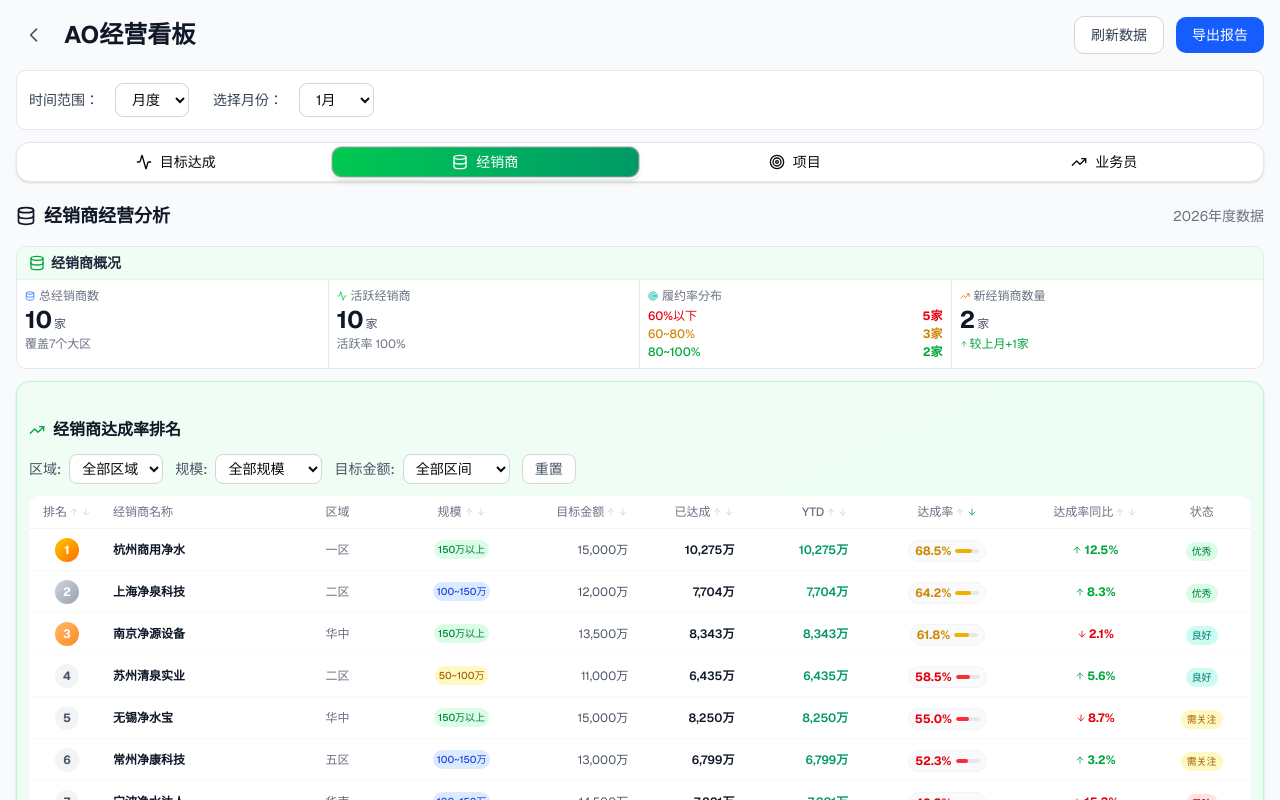
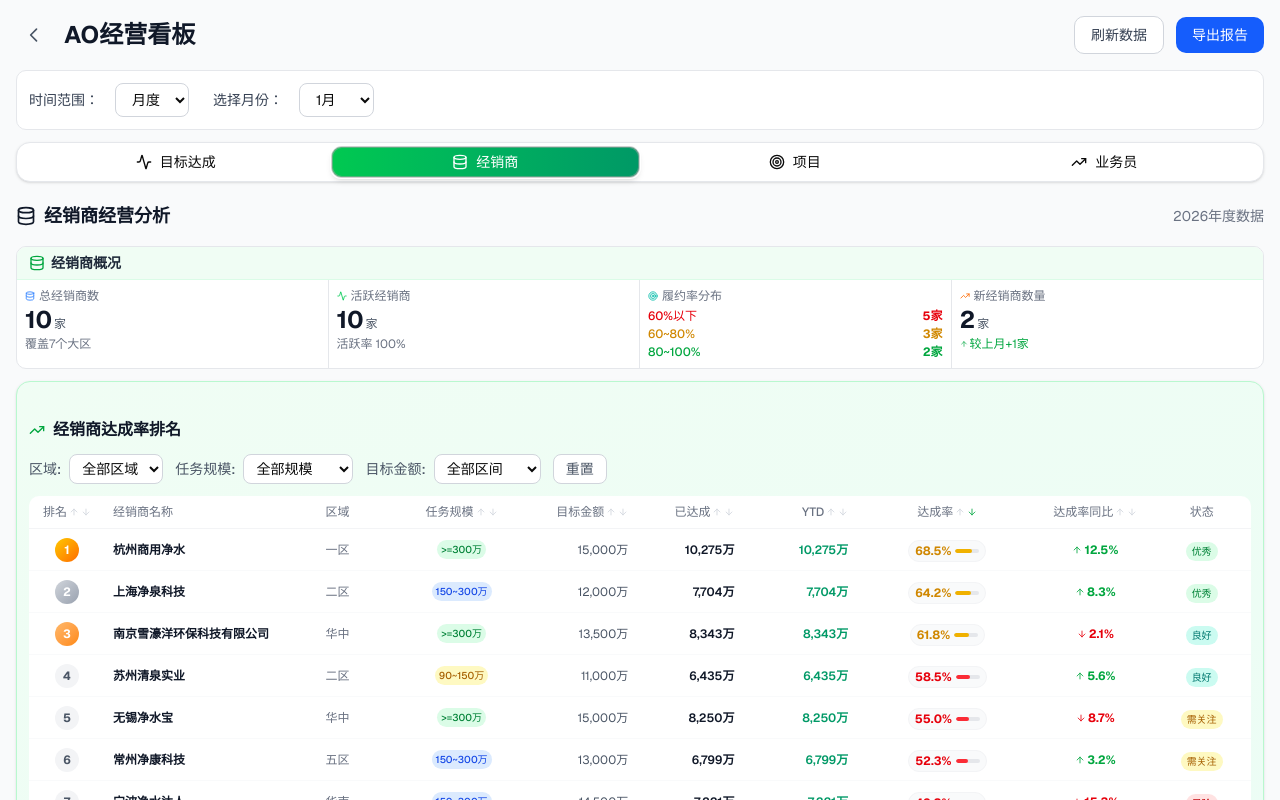
Before and after one commit to navylee1990/coze_jsc, a Next.js app: page /sales in a window 1280 px wide. Both pictures are taken after a click on the tab "经销商". Shown: the top 800 px of the page. Built offline with nearby package versions, Linux system fonts and the light colour scheme.

Commit message:
refactor: 修改经销商达成率排名规模区间和经销商名称

```diff
--- a/src/app/sales/page.tsx
+++ b/src/app/sales/page.tsx
@@ -285,16 +285,16 @@ const cityData = {
 
 // 经销商达成率排名数据
 const dealerAchievementRanking = [
-  { rank: 1, name: '杭州商用净水', target: 15000, completed: 10275, rate: 68.5, region: '一区', status: 'excellent', scale: '150万以上', yearOnYear: 12.5, ytd: 10275 },
-  { rank: 2, name: '上海净泉科技', target: 12000, completed: 7704, rate: 64.2, region: '二区', status: 'excellent', scale: '100~150万', yearOnYear: 8.3, ytd: 7704 },
-  { rank: 3, name: '南京净源设备', target: 13500, completed: 8343, rate: 61.8, region: '华中', status: 'good', scale: '150万以上', yearOnYear: -2.1, ytd: 8343 },
-  { rank: 4, name: '苏州清泉实业', target: 11000, completed: 6435, rate: 58.5, region: '二区', status: 'good', scale: '50~100万', yearOnYear: 5.6, ytd: 6435 },
-  { rank: 5, name: '无锡净水宝', target: 15000, completed: 8250, rate: 55.0, region: '华中', status: 'warning', scale: '150万以上', yearOnYear: -8.7, ytd: 8250 },
-  { rank: 6, name: '常州净康科技', target: 13000, completed: 6799, rate: 52.3, region: '五区', status: 'warning', scale: '100~150万', yearOnYear: 3.2, ytd: 6799 },
-  { rank: 7, name: '宁波净水达人', target: 14500, completed: 7221, rate: 49.8, region: '华南', status: 'danger', scale: '100~150万', yearOnYear: -15.3, ytd: 7221 },
-  { rank: 8, name: '合肥净源环保', target: 12000, completed: 5880, rate: 49.0, region: '华中', status: 'danger', scale: '50~100万', yearOnYear: -10.2, ytd: 5880 },
-  { rank: 9, name: '南昌净水通', target: 10000, completed: 4650, rate: 46.5, region: '西南', status: 'danger', scale: '50万以内', yearOnYear: -22.5, ytd: 4650 },
-  { rank: 10, name: '昆明净泉科技', target: 11000, completed: 4730, rate: 43.0, region: '西南', status: 'danger', scale: '50~100万', yearOnYear: -18.6, ytd: 4730 },
+  { rank: 1, name: '杭州商用净水', target: 15000, completed: 10275, rate: 68.5, region: '一区', status: 'excellent', scale: '>=300万', yearOnYear: 12.5, ytd: 10275 },
+  { rank: 2, name: '上海净泉科技', target: 12000, completed: 7704, rate: 64.2, region: '二区', status: 'excellent', scale: '150~300万', yearOnYear: 8.3, ytd: 7704 },
+  { rank: 3, name: '南京雪濠洋环保科技有限公司', target: 13500, completed: 8343, rate: 61.8, region: '华中', status: 'good', scale: '>=300万', yearOnYear: -2.1, ytd: 8343 },
+  { rank: 4, name: '苏州清泉实业', target: 11000, completed: 6435, rate: 58.5, region: '二区', status: 'good', scale: '90~150万', yearOnYear: 5.6, ytd: 6435 },
+  { rank: 5, name: '无锡净水宝', target: 15000, completed: 8250, rate: 55.0, region: '华中', status: 'warning', scale: '>=300万', yearOnYear: -8.7, ytd: 8250 },
+  { rank: 6, name: '常州净康科技', target: 13000, completed: 6799, rate: 52.3, region: '五区', status: 'warning', scale: '150~300万', yearOnYear: 3.2, ytd: 6799 },
+  { rank: 7, name: '宁波净水达人', target: 14500, completed: 7221, rate: 49.8, region: '华南', status: 'danger', scale: '150~300万', yearOnYear: -15.3, ytd: 7221 },
+  { rank: 8, name: '合肥净源环保', target: 12000, completed: 5880, rate: 49.0, region: '华中', status: 'danger', scale: '90~150万', yearOnYear: -10.2, ytd: 5880 },
+  { rank: 9, name: '南昌净水通', target: 10000, completed: 4650, rate: 46.5, region: '西南', status: 'danger', scale: '<90万', yearOnYear: -22.5, ytd: 4650 },
+  { rank: 10, name: '昆明净泉科技', target: 11000, completed: 4730, rate: 43.0, region: '西南', status: 'danger', scale: '90~150万', yearOnYear: -18.6, ytd: 4730 },
 ];
 
 // 城市经理数据（城市经理负责单个城市，目标应比区域目标小）
@@ -557,7 +557,7 @@ export default function SalesDashboard() {
 
       switch (dealerSortField) {
         case 'scale':
-          const scaleOrder = ['50万以内', '50~100万', '100~150万', '150万以上'];
+          const scaleOrder = ['<90万', '90~150万', '150~300万', '>=300万'];
           aVal = scaleOrder.indexOf(a.scale);
           bVal = scaleOrder.indexOf(b.scale);
           break;
@@ -1479,17 +1479,17 @@ export default function SalesDashboard() {
                       </select>
                     </div>
                     <div className="flex items-center gap-2">
-                      <span className="text-sm font-medium text-gray-600">规模:</span>
+                      <span className="text-sm font-medium text-gray-600">任务规模:</span>
                       <select
                         value={dealerScaleFilter}
                         onChange={(e) => setDealerScaleFilter(e.target.value)}
                         className="px-2 py-1 text-sm border border-gray-300 rounded-md focus:outline-none focus:ring-2 focus:ring-green-500 bg-white"
                       >
                         <option value="all">全部规模</option>
-                        <option value="50万以内">50万以内</option>
-                        <option value="50~100万">50~100万</option>
-                        <option value="100~150万">100~150万</option>
-                        <option value="150万以上">150万以上</option>
+                        <option value="<90万">&lt;90万</option>
+                        <option value="90~150万">90~150万</option>
+                        <option value="150~300万">150~300万</option>
+                        <option value=">=300万">&gt;=300万</option>
                       </select>
                     </div>
                     <div className="flex items-center gap-2">
@@ -1539,17 +1539,17 @@ export default function SalesDashboard() {
                       </select>
                     </div>
                     <div className="flex items-center gap-2">
-                      <span className="text-xs font-medium text-gray-600 whitespace-nowrap">规模:</span>
+                      <span className="text-xs font-medium text-gray-600 whitespace-nowrap">任务规模:</span>
                       <select
                         value={dealerScaleFilter}
                         onChange={(e) => setDealerScaleFilter(e.target.value)}
                         className="flex-1 px-2 py-1.5 text-xs border border-gray-300 rounded-md focus:outline-none focus:ring-2 focus:ring-green-500 bg-white"
                       >
                         <option value="all">全部规模</option>
-                        <option value="50万以内">50万以内</option>
-                        <option value="50~100万">50~100万</option>
-                        <option value="100~150万">100~150万</option>
-                        <option value="150万以上">150万以上</option>
+                        <option value="<90万">&lt;90万</option>
+                        <option value="90~150万">90~150万</option>
+                        <option value="150~300万">150~300万</option>
+                        <option value=">=300万">&gt;=300万</option>
                       </select>
                     </div>
                     <div className="flex items-center gap-2">
@@ -1602,7 +1602,7 @@ export default function SalesDashboard() {
                           <th className="px-2 py-2 text-left text-xs font-medium text-gray-500" style={{ width: '55px' }}>区域</th>
                           <th className="px-2 py-2 text-center text-xs font-medium text-gray-500 cursor-pointer hover:text-green-600 transition-colors" style={{ width: '80px' }} onClick={() => handleDealerSort('scale')}>
                             <div className="flex items-center justify-center gap-0.5">
-                              规模
+                              任务规模
                               <ArrowUp className={`w-2.5 h-2.5 ${dealerSortField === 'scale' && dealerSortOrder === 'asc' ? 'text-green-600' : 'text-gray-300'}`} />
                               <ArrowDown className={`w-2.5 h-2.5 ${dealerSortField === 'scale' && dealerSortOrder === 'desc' ? 'text-green-600' : 'text-gray-300'}`} />
                             </div>
@@ -1663,9 +1663,9 @@ export default function SalesDashboard() {
                           <td className="px-2 py-2 text-xs text-gray-500" style={{ width: '55px' }}>{dealer.region}</td>
                           <td className="px-2 py-2 text-center text-[10px]" style={{ width: '80px' }}>
                             <span className={`inline-block px-1 py-0.5 rounded-[10px] text-[10px] font-medium ${
-                              dealer.scale === '150万以上' ? 'bg-green-100 text-green-700' :
-                              dealer.scale === '100~150万' ? 'bg-blue-100 text-blue-700' :
-                              dealer.scale === '50~100万' ? 'bg-yellow-100 text-yellow-700' :
+                              dealer.scale === '>=300万' ? 'bg-green-100 text-green-700' :
+                              dealer.scale === '150~300万' ? 'bg-blue-100 text-blue-700' :
+                              dealer.scale === '90~150万' ? 'bg-yellow-100 text-yellow-700' :
                               'bg-gray-100 text-gray-700'
                             }`}>
                               {dealer.scale}
```
